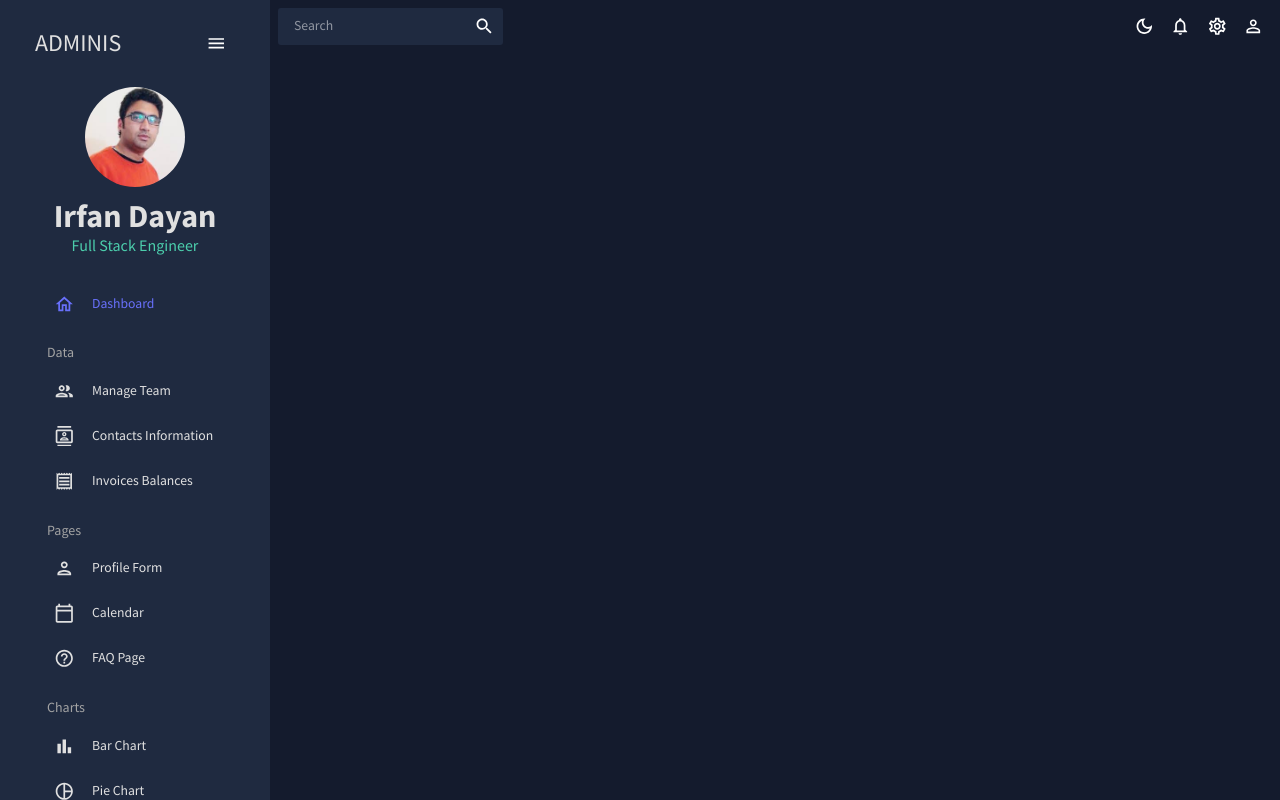
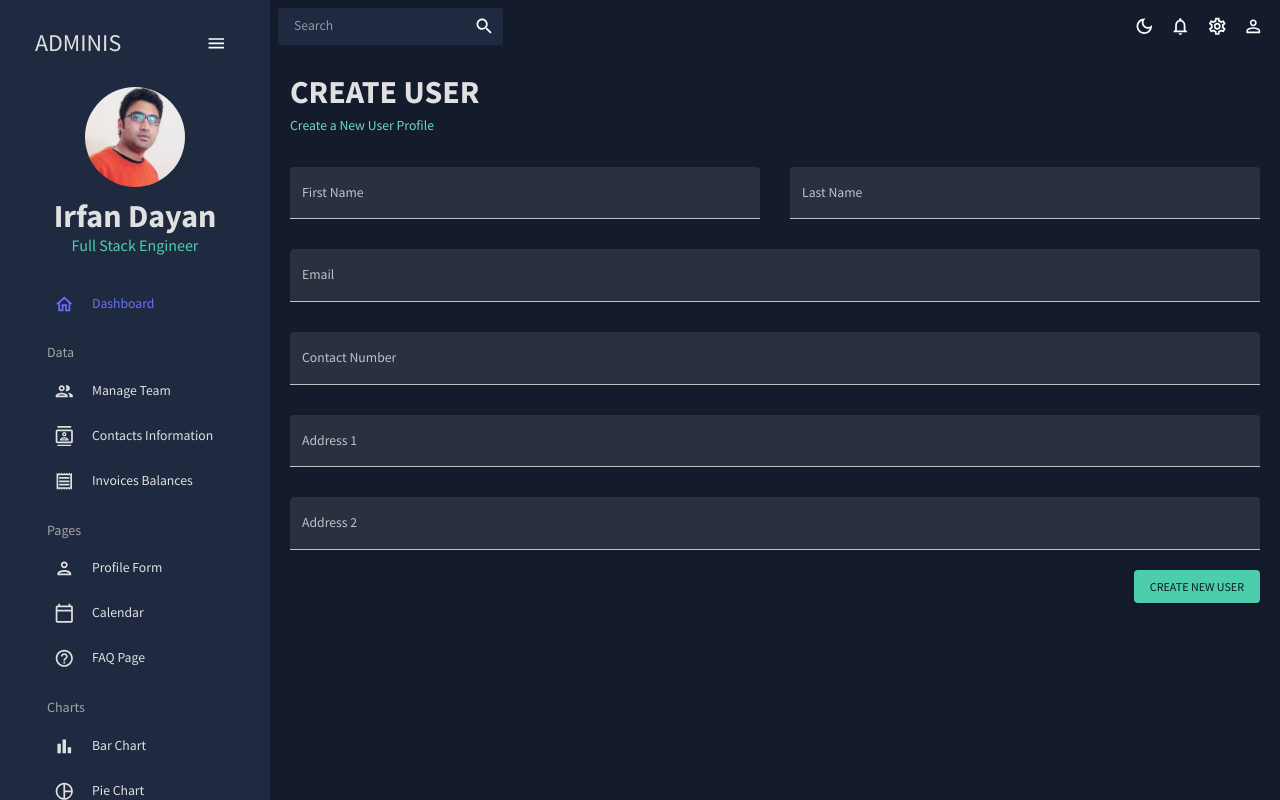
Before and after one commit to Hope-Have-Happy/react-admin-dashboard, a React (Create React App) app: page /form in a window 1280 px wide. Built offline with nearby package versions, Linux system fonts and the light colour scheme.

Commit message:
Add formik form with yup validation

```diff
--- a/src/App.js
+++ b/src/App.js
@@ -9,9 +9,9 @@
 import Team from './scenes/team';
 import Contacts from './scenes/contacts';
 import Invoices from './scenes/invoices';
+import Form from './scenes/form';
 
 // import Bar from './scenes/bar';
-// import Form from './scenes/form';
 // import Line from './scenes/line';
 // import Pie from './scenes/Pie';
 // import FAQ from './scenes/faq';
@@ -34,8 +34,8 @@
               <Route path="/team" element={<Team />} />
               <Route path="/contacts" element={<Contacts />} />
               <Route path="/invoices" element={<Invoices />} />
+              <Route path="/form" element={<Form />} />
               {/* <Route path="/bar" element={<Bar />} /> */}
-              {/* <Route path="/form" element={<Form />} /> */}
               {/* <Route path="/line" element={<Line />} /> */}
               {/* <Route path="/pie" element={<Pie />} /> */}
               {/* <Route path="/faq" element={<FAQ />} /> */}
--- /dev/null
+++ b/src/scenes/form/index.js
@@ -0,0 +1,154 @@
+import { Box, Button, TextField } from '@mui/material';
+import { Formik } from 'formik';
+import * as yup from 'yup';
+import useMediaQuery from '@mui/material/useMediaQuery';
+import Header from '../../components/Header';
+
+const Form = () => {
+  const isNonMobile = useMediaQuery('(min-width:600px)');
+
+  const handleFormSubmit = (values) => {
+    console.log(values);
+  };
+
+  return (
+    <Box m="20px">
+      <Header title="CREATE USER" subtitle="Create a New User Profile" />
+
+      <Formik
+        onSubmit={handleFormSubmit}
+        initialValues={initialValues}
+        validationSchema={checkoutSchema}
+      >
+        {({
+          values,
+          errors,
+          touched,
+          handleBlur,
+          handleChange,
+          handleSubmit,
+        }) => (
+          <form onSubmit={handleSubmit}>
+            <Box
+              display="grid"
+              gap="30px"
+              gridTemplateColumns="repeat(4, minmax(0, 1fr))"
+              sx={{
+                '& > div': { gridColumn: isNonMobile ? undefined : 'span 4' },
+              }}
+            >
+              <TextField
+                fullWidth
+                variant="filled"
+                type="text"
+                label="First Name"
+                onBlur={handleBlur}
+                onChange={handleChange}
+                value={values.firstName}
+                name="firstName"
+                error={!!touched.firstName && !!errors.firstName}
+                helperText={touched.firstName && errors.firstName}
+                sx={{ gridColumn: 'span 2' }}
+              />
+              <TextField
+                fullWidth
+                variant="filled"
+                type="text"
+                label="Last Name"
+                onBlur={handleBlur}
+                onChange={handleChange}
+                value={values.lastName}
+                name="lastName"
+                error={!!touched.lastName && !!errors.lastName}
+                helperText={touched.lastName && errors.lastName}
+                sx={{ gridColumn: 'span 2' }}
+              />
+              <TextField
+                fullWidth
+                variant="filled"
+                type="text"
+                label="Email"
+                onBlur={handleBlur}
+                onChange={handleChange}
+                value={values.email}
+                name="email"
+                error={!!touched.email && !!errors.email}
+                helperText={touched.email && errors.email}
+                sx={{ gridColumn: 'span 4' }}
+              />
+              <TextField
+                fullWidth
+                variant="filled"
+                type="text"
+                label="Contact Number"
+                onBlur={handleBlur}
+                onChange={handleChange}
+                value={values.contact}
+                name="contact"
+                error={!!touched.contact && !!errors.contact}
+                helperText={touched.contact && errors.contact}
+                sx={{ gridColumn: 'span 4' }}
+              />
+              <TextField
+                fullWidth
+                variant="filled"
+                type="text"
+                label="Address 1"
+                onBlur={handleBlur}
+                onChange={handleChange}
+                value={values.address1}
+                name="address1"
+                error={!!touched.address1 && !!errors.address1}
+                helperText={touched.address1 && errors.address1}
+                sx={{ gridColumn: 'span 4' }}
+              />
+              <TextField
+                fullWidth
+                variant="filled"
+                type="text"
+                label="Address 2"
+                onBlur={handleBlur}
+                onChange={handleChange}
+                value={values.address2}
+                name="address2"
+                error={!!touched.address2 && !!errors.address2}
+                helperText={touched.address2 && errors.address2}
+                sx={{ gridColumn: 'span 4' }}
+              />
+            </Box>
+            <Box display="flex" justifyContent="end" mt="20px">
+              <Button type="submit" color="secondary" variant="contained">
+                Create New User
+              </Button>
+            </Box>
+          </form>
+        )}
+      </Formik>
+    </Box>
+  );
+};
+
+const phoneRegExp =
+  /^((\+[1-9]{1,4}[ -]?)|(\([0-9]{2,3}\)[ -]?)|([0-9]{2,4})[ -]?)*?[0-9]{3,4}[ -]?[0-9]{3,4}$/;
+
+const checkoutSchema = yup.object().shape({
+  firstName: yup.string().required('required'),
+  lastName: yup.string().required('required'),
+  email: yup.string().email('invalid email').required('required'),
+  contact: yup
+    .string()
+    .matches(phoneRegExp, 'Phone number is not valid')
+    .required('required'),
+  address1: yup.string().required('required'),
+  address2: yup.string().required('required'),
+});
+const initialValues = {
+  firstName: '',
+  lastName: '',
+  email: '',
+  contact: '',
+  address1: '',
+  address2: '',
+};
+
+export default Form;
```
